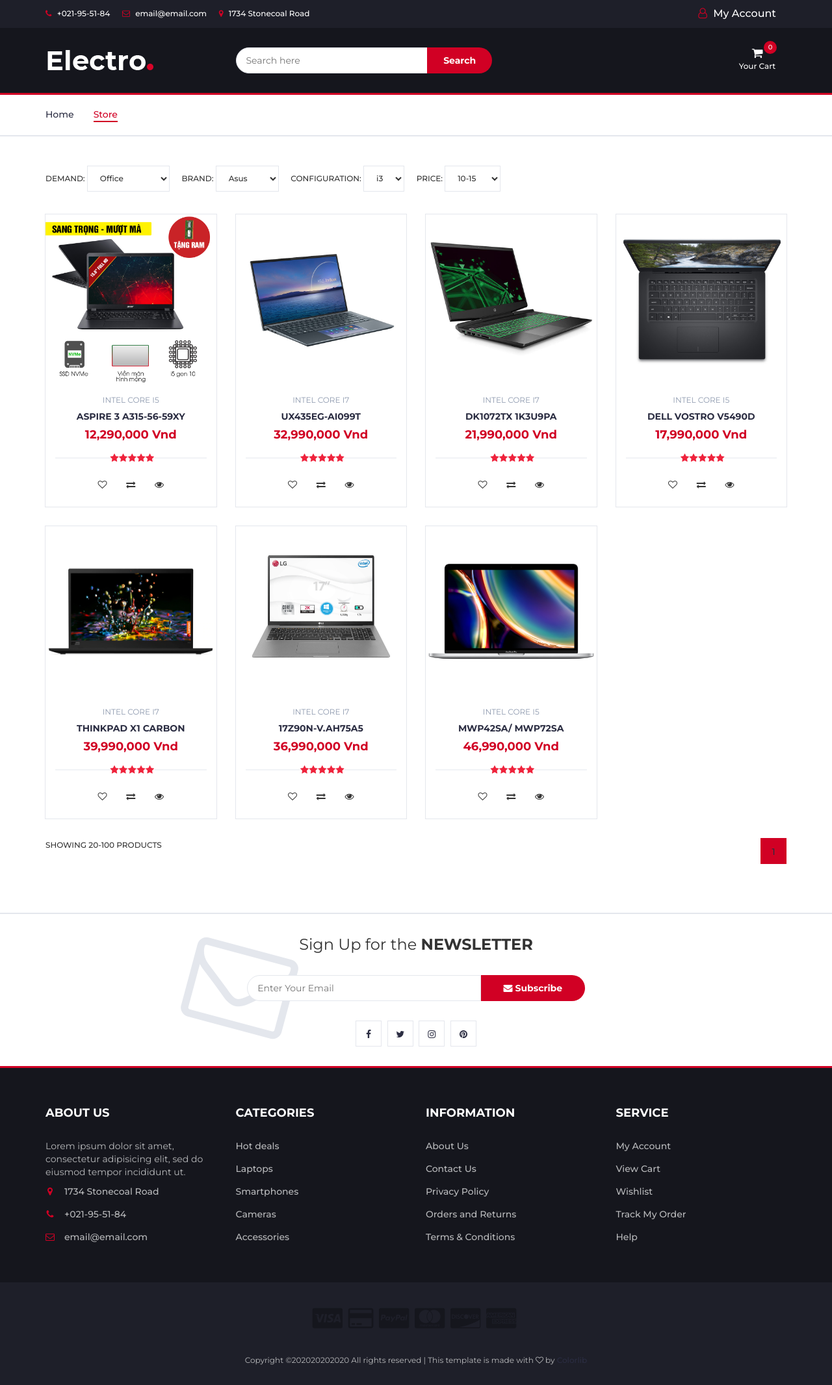
After one commit to ducanh170920/WebLaptop, a Django app: page /store/ in a window 1280 px wide. The commit adds this page. Shown: the whole page at 65% size. Run offline with Django 3.2, Linux system fonts and the light colour scheme; data comes from the database, SQL or seed files in the repository; both versions use the stored data as it was after the commit; some libraries are stand-ins or nearby versions.

Commit message:
add store page

```diff
--- /dev/null
+++ b/Shop/templates/Shop/Store.html
@@ -0,0 +1,162 @@
+{% extends 'Shop/main.html' %}
+{% load static %}
+{% load humanize %}
+{% block content %}
+<nav id="navigation">
+			<!-- container -->
+			<div class="container">
+				<!-- responsive-nav -->
+				<div id="responsive-nav">
+					<!-- NAV -->
+					<ul class="main-nav nav navbar-nav">
+						<li><a href="{% url 'home' %}">Home</a></li>
+						<li class="active"><a href="{% url 'store' %}">Store</a></li>
+
+
+
+
+					</ul>
+					<!-- /NAV -->
+				</div>
+				<!-- /responsive-nav -->
+			</div>
+			<!-- /container -->
+		</nav>
+ <div class="section">
+		<!-- container -->
+		<div class="container">
+			<!-- row -->
+			<div class="row">
+				<!-- ASIDE -->
+
+				<!-- /ASIDE -->
+
+				<!-- STORE -->
+				<div id="store" class="col-md-12">
+                    <!-- store fillter -->
+                    <div class="store-filter clearfix">
+                        <div class="store-sort">
+                            <label>
+                                Demand:
+                                <select class="input-select">
+                                    <option value="0">Office</option>
+                                    <option value="1">Gaming</option>
+                                    <option value="2">Workstation</option>
+                                </select>
+                            </label>
+
+                            <label>
+                                Brand:
+                                <select class="input-select">
+                                    <option value="0">Asus</option>
+                                    <option value="1">Dell</option>
+                                    <option value="2">Hp</option>
+                                    <option value="3">Acer</option>
+                                    <option value="4">Lenovo</option>
+                                    <option value="5">MSI</option>
+                                </select>
+                            </label>
+
+                            <label>
+                                Configuration:
+                                <select class="input-select">
+                                    <option value="0">i3</option>
+                                    <option value="1">i5</option>
+                                    <option value="2">i7</option>
+                                    <option value="3">i9</option>
+                                </select>
+                            </label>
+
+                            <label>
+                                Price:
+                                <select class="input-select">
+                                    <option value="1">10-15</option>
+                                    <option value="2">15-20</option>
+                                    <option value="3">20-25</option>
+                                    <option value="4">25-30</option>
+									<option value="4">>30</option>
+
+                                </select>
+                            </label>
+
+                        </div>
+
+                    </div>
+                     <!-- /store fillter -->
+					<!-- store products -->
+					<div class="row">
+						<!-- product -->
+						{% for product in products %}
+						<div class="col-md-3 col-xs-4">
+							<div class="product">
+								<div class="product-img">
+									<img src="{{product.ImageURL}}" alt="">
+								</div>
+								<div class="product-body">
+									<p class="product-category">{{product.category}}</p>
+									<h3 class="product-name"><a href="#">{{product.name}}</a></h3>
+									<h4 class="product-price">{{product.price|intcomma}},000 Vnd</h4>
+									<div class="product-rating">
+										<i class="fa fa-star"></i>
+										<i class="fa fa-star"></i>
+										<i class="fa fa-star"></i>
+										<i class="fa fa-star"></i>
+										<i class="fa fa-star"></i>
+									</div>
+									<div class="product-btns">
+										<button class="add-to-wishlist"><i class="fa fa-heart-o"></i><span class="tooltipp">add to wishlist</span></button>
+										<button class="add-to-compare"><i class="fa fa-exchange"></i><span class="tooltipp">add to compare</span></button>
+										<button class="quick-view"><i class="fa fa-eye"></i><span class="tooltipp">quick view</span></button>
+									</div>
+								</div>
+								<div class="add-to-cart">
+									<button class="add-to-cart-btn"><i class="fa fa-shopping-cart"></i> add to cart</button>
+								</div>
+							</div>
+						</div>
+						{% endfor %}
+					</div>
+
+					<!-- /store products -->
+
+					<!-- store bottom filter -->
+					<div class="store-filter clearfix">
+							<span class="store-qty">Showing 20-100 products</span>
+							<ul class="store-pagination">
+								{% if products.has_previous %}
+   									 <li><a href="?page={{ products.previous_page_number }}"><i class="fa fa-angle-left"></i></a></li>
+								{% if products.number|add:'-1' > 1 %}
+   									 <li><a href="?page={{ products.number|add:'-1' }}">&hellip;</a></li>
+								{% endif %}
+								{% endif%}
+
+
+
+								{% for i in numPage %}
+								 	{% if products.number == i %}
+										<li class="active"><a href="?page={{i}}">{{i}}</a></li>
+									{% elif i > products.number|add:'-2' and i < products.number|add:'2' %}
+                						<li><a href="?page={{i}}">{{i}}</a></li>
+            						{% endif %}
+
+								{% endfor%}
+
+
+								{% if products.has_next %}
+
+								{% if products.number|add:'1' > 1 %}
+   									 <li><a href="?page={{ products.number|add:'-1' }}">&hellip;</a></li>
+								{% endif %}
+								<li><a href="?page={{ products.next_page_number }}"><i class="fa fa-angle-right"></i></a></li>
+								{% endif%}
+							</ul>
+						</div>
+					<!-- /store bottom filter -->
+				</div>
+				<!-- /STORE -->
+			</div>
+			<!-- /row -->
+		</div>
+		<!-- /container -->
+	</div>
+{% endblock content %}
--- a/Shop/templates/Shop/main.html
+++ b/Shop/templates/Shop/main.html
@@ -169,27 +169,7 @@
 
 
 		<!-- NAVIGATION -->
-		<nav id="navigation">
-			<!-- container -->
-			<div class="container">
-				<!-- responsive-nav -->
-				<div id="responsive-nav">
-					<!-- NAV -->
-					<ul class="main-nav nav navbar-nav">
-						<li class="active"><a href="#">Home</a></li>
-						<li><a href="#">Hot Deals</a></li>
-						<li><a href="#">Categories</a></li>
 
-
-
-
-					</ul>
-					<!-- /NAV -->
-				</div>
-				<!-- /responsive-nav -->
-			</div>
-			<!-- /container -->
-		</nav>
 		<!-- /NAVIGATION -->
 
 
--- a/Shop/urls.py
+++ b/Shop/urls.py
@@ -6,6 +6,7 @@
 
 urlpatterns = [
     path('', views.Home, name ='home'),
+    path('store/', views.Store ,name = 'store'),
     path('update_item/', views.updateItem, name='update_item'),
 ]
 urlpatterns+= static(settings.MEDIA_URL,document_root = settings.MEDIA_ROOT)
--- a/Shop/views.py
+++ b/Shop/views.py
@@ -1,5 +1,6 @@
 import json
 
+from django.core.paginator import Paginator, EmptyPage, InvalidPage
 from django.http import JsonResponse
 from django.shortcuts import render
 from  .models import *
@@ -19,8 +20,6 @@
     data = json.loads(request.body)
     productId = data['productId']
     action = data['action']
-    print('productId:', productId)
-    print('action:', action)
     customer = request.user.customer
     product = Product.objects.get(id = productId)
     cart,created = Cart.objects.get_or_create(customer = customer)
@@ -42,3 +41,21 @@
         cart = {'get_total_product': 0,'get_total_price_product':0}
 
     return  (cart,cart_product)
+def Store(request):
+    Allproducts = Product.objects.all()
+    paginator = Paginator(Allproducts, 7)
+    pagenum = request.GET.get('page', 1)
+    numPage = paginator.num_pages  ### get numer of page
+    (cart, cart_product) = Same(request)
+    print()
+    try:
+        products = paginator.page(pagenum)
+    except (EmptyPage, InvalidPage, ValueError):
+        products = paginator.page(1)
+    context ={
+        'products': products,
+        'numPage': range(1, numPage + 1),
+        'cart': cart,
+        'cart_product': cart_product,
+    }
+    return render(request,'Shop/Store.html',context)
```
Also changed, not shown: Shop/templates/Shop/Home.html (+20 -0 lines), db.sqlite3.
